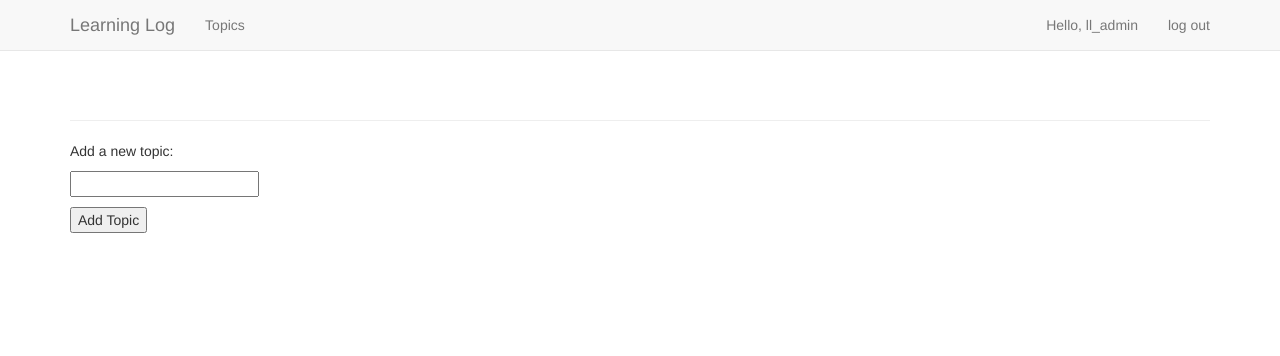
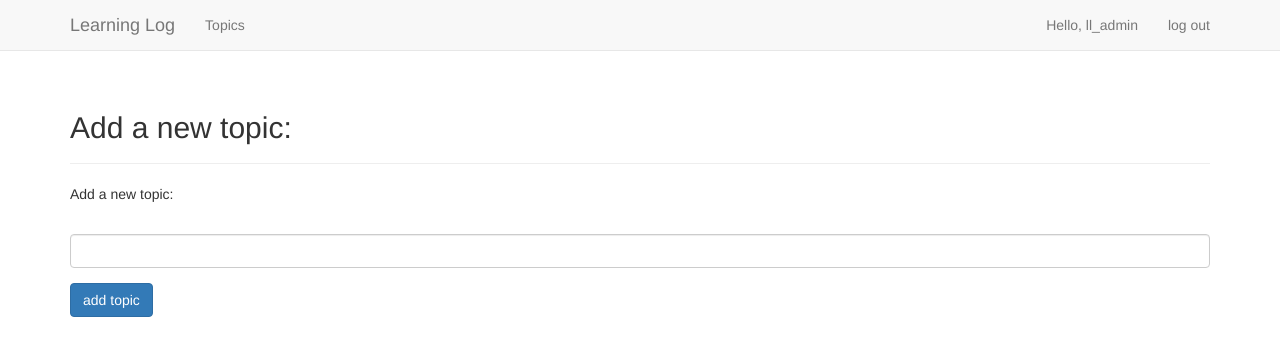
Before and after one commit to Yzhoufelix/learning_log, a Django app: page /new_topic/ in a window 1280 px wide. Shown: the top 356 px of the page. Run offline with Django 3.2, Linux system fonts and the light colour scheme; a user stored in the database is signed in; some libraries are stand-ins or nearby versions.

Commit message:
styling the new_topic page

```diff
--- a/learning_logs/templates/learning_logs/new_topic.html
+++ b/learning_logs/templates/learning_logs/new_topic.html
@@ -1,11 +1,22 @@
 {% extends 'learning_logs/base.html' %}
+{% load bootstrap3 %}
+
+{% block header %}
+  <h2>Add a new topic:</h2>
+{% endblock header %}
+
 
 {% block content %}
   <p>Add a new topic:</p>
-  <form action="{% url 'learning_logs:new_topic' %}" method='post'>
+  <form action="{% url 'learning_logs:new_topic' %}" method='post' class="form">
     {% csrf_token %}
-    {{ form.as_p }}
-    <button name="submit">Add Topic</button>
+    {% comment %} {{ form.as_p }} {% endcomment %}
+    {% bootstrap_form form %}
+
+    {% comment %} <button name="submit">Add Topic</button> {% endcomment %}
+    {% buttons %}
+      <button name="submit" class="btn btn-primary">add topic</button>
+    {% endbuttons %}
   </form>
 
 {% endblock content %}
```
Also changed, not shown: db.sqlite3.
